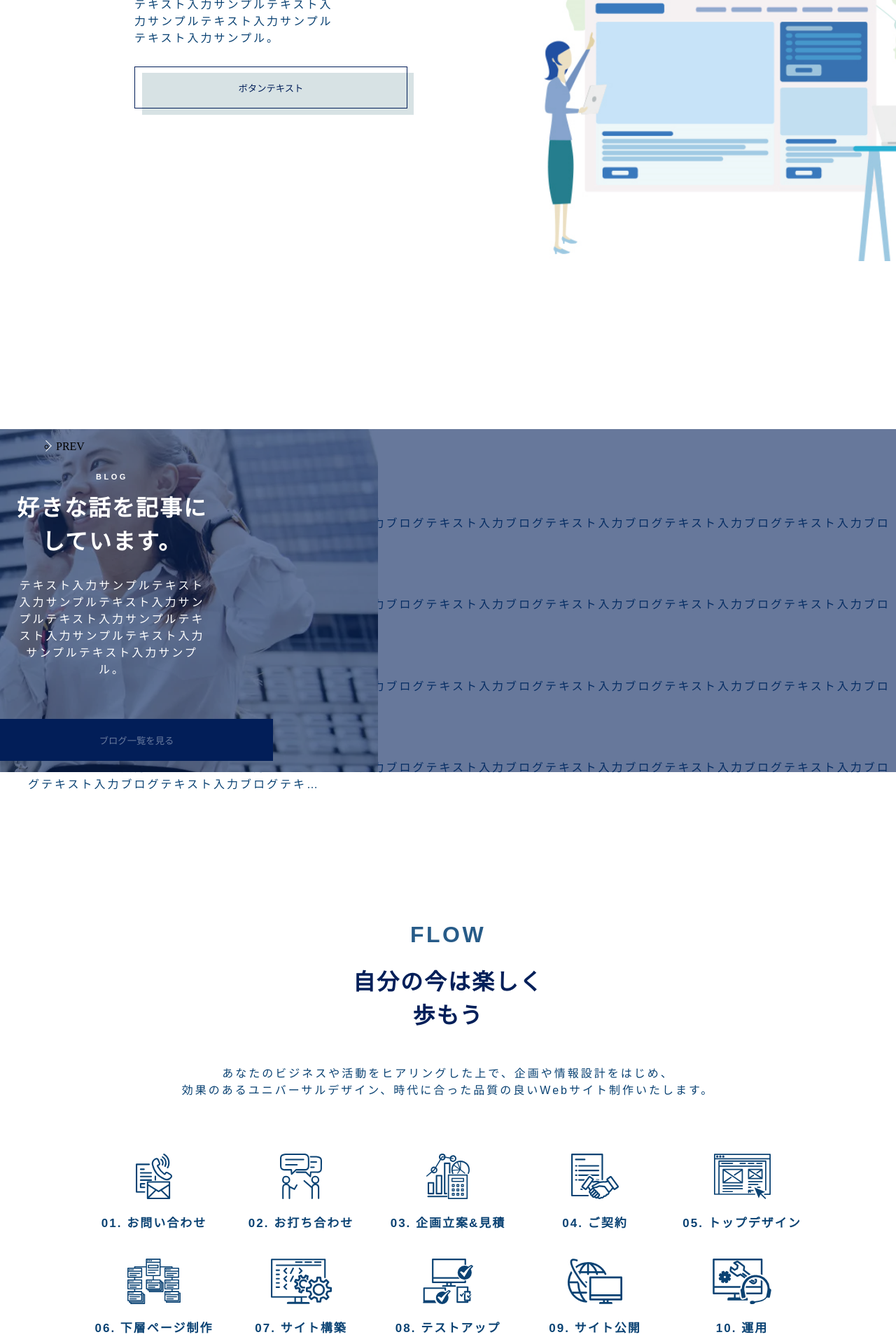
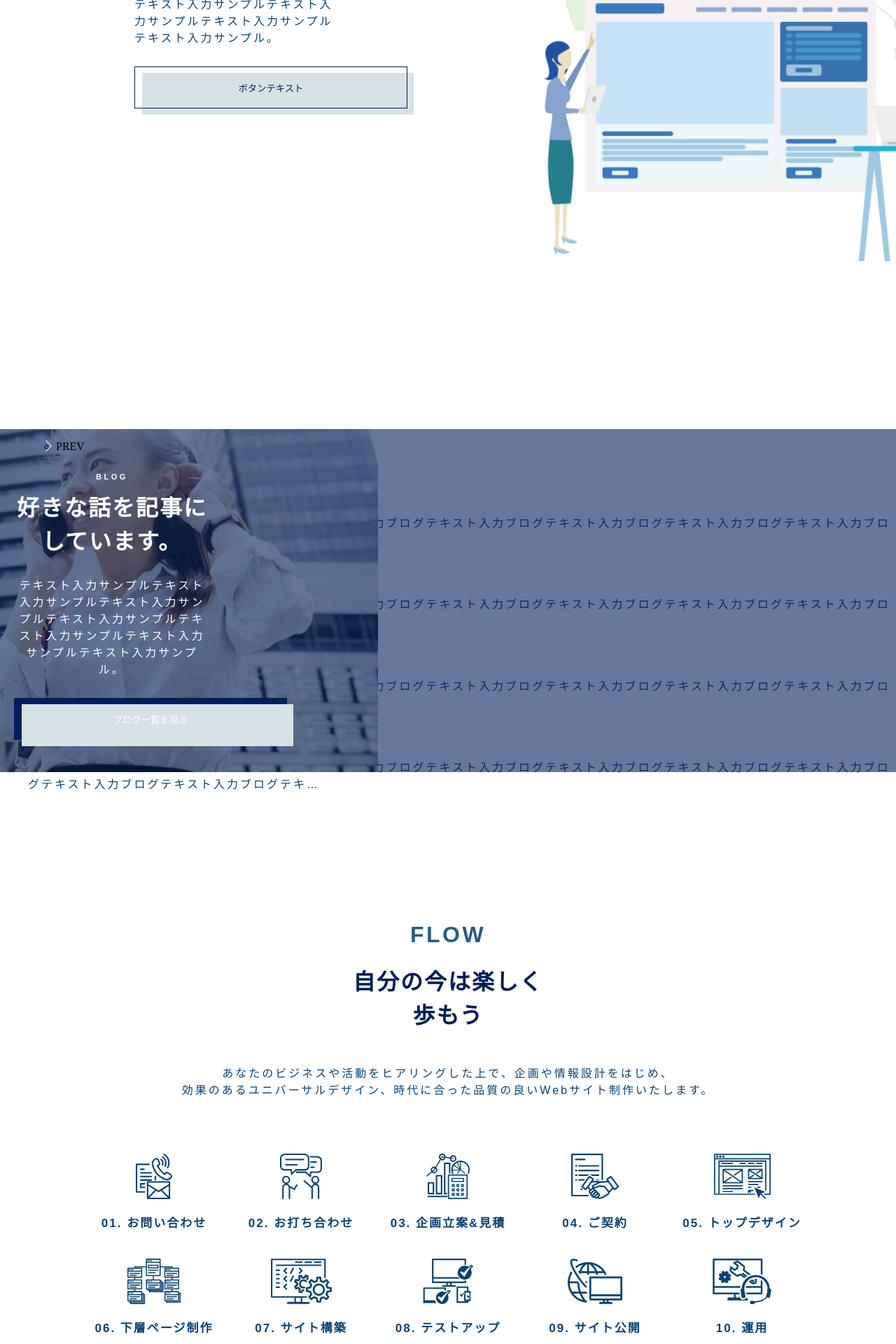
Before and after one commit to Chiqui1234ok/1step, a Jekyll site: the page built from site/index.md, in a window 1280 px wide. Shown: the part 4480-6400 px from the top of the page at 70% size. Built offline with Jekyll 4.4.1, drawn with Linux system fonts in a browser that asks for light colours; some web fonts are replaced.

Commit message:
Update blog.css

```diff
--- a/site/assets/css/blog.css
+++ b/site/assets/css/blog.css
@@ -35,7 +35,7 @@
     font-weight: bold;
     color: white;
     max-width: 280px;
-    margin: auto 20px;
+    margin: 0 20px 0 20px;
     margin-bottom: 25px;
     position: relative;
 z-index: 90;
@@ -49,13 +49,21 @@
     margin: 0 20px;
     margin-bottom: 30px;
     position: relative;
-z-index: 90;
+    z-index: 90;
   }
-  #blog div.right{
+  #blog div.right {
+
+    clear:both;
+    width:100%;
+    text-align: center;
+
+    }
+    #blog div.right button {
+    max-width: 240px;
+      clear:both;
       width:100%;
+      text-align: center;
+      margin: 0 20px 0 20px;
+      z-index: 90;
 
-      clear: both;
-
-
-
-  }
+      }
```
